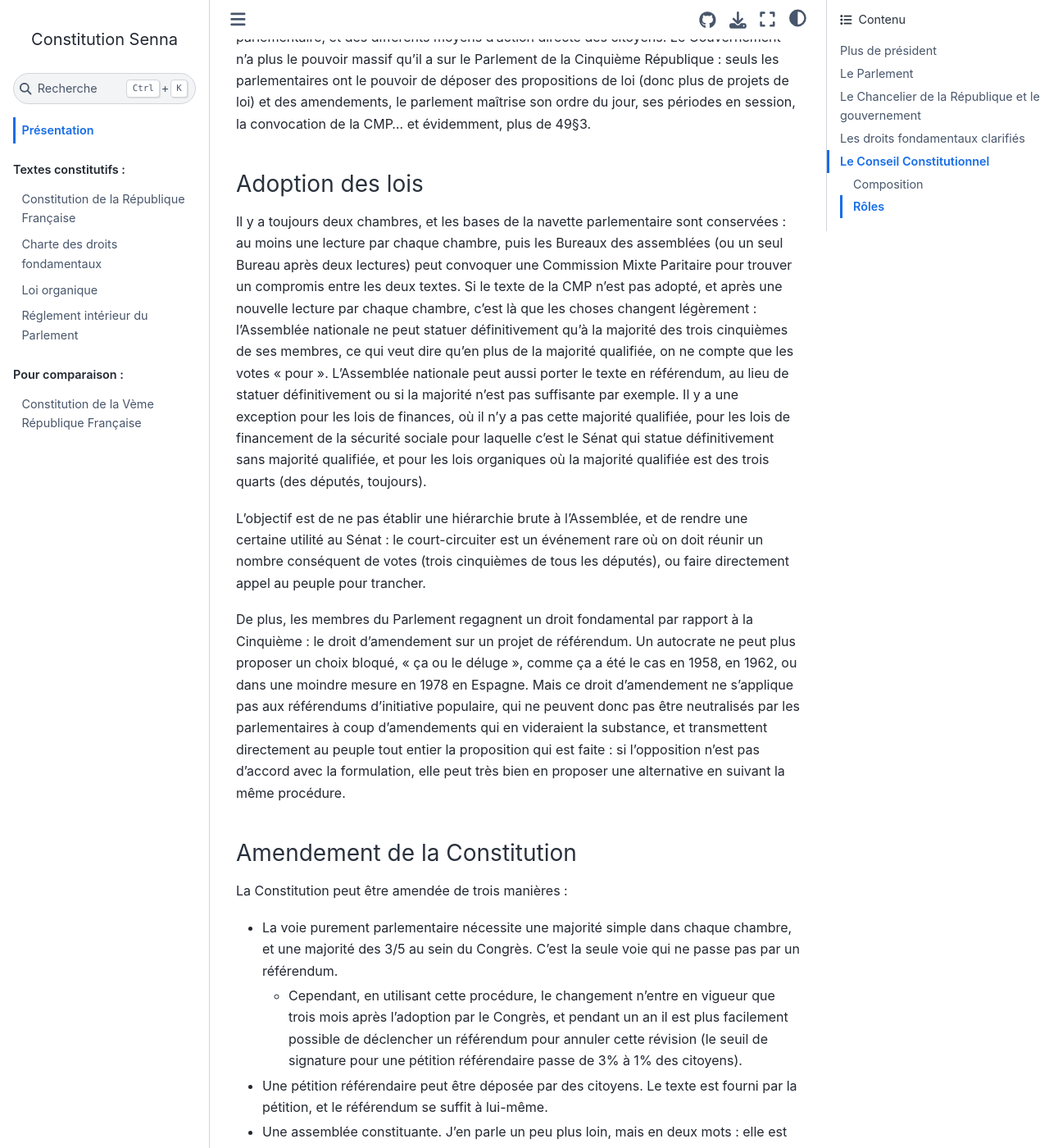
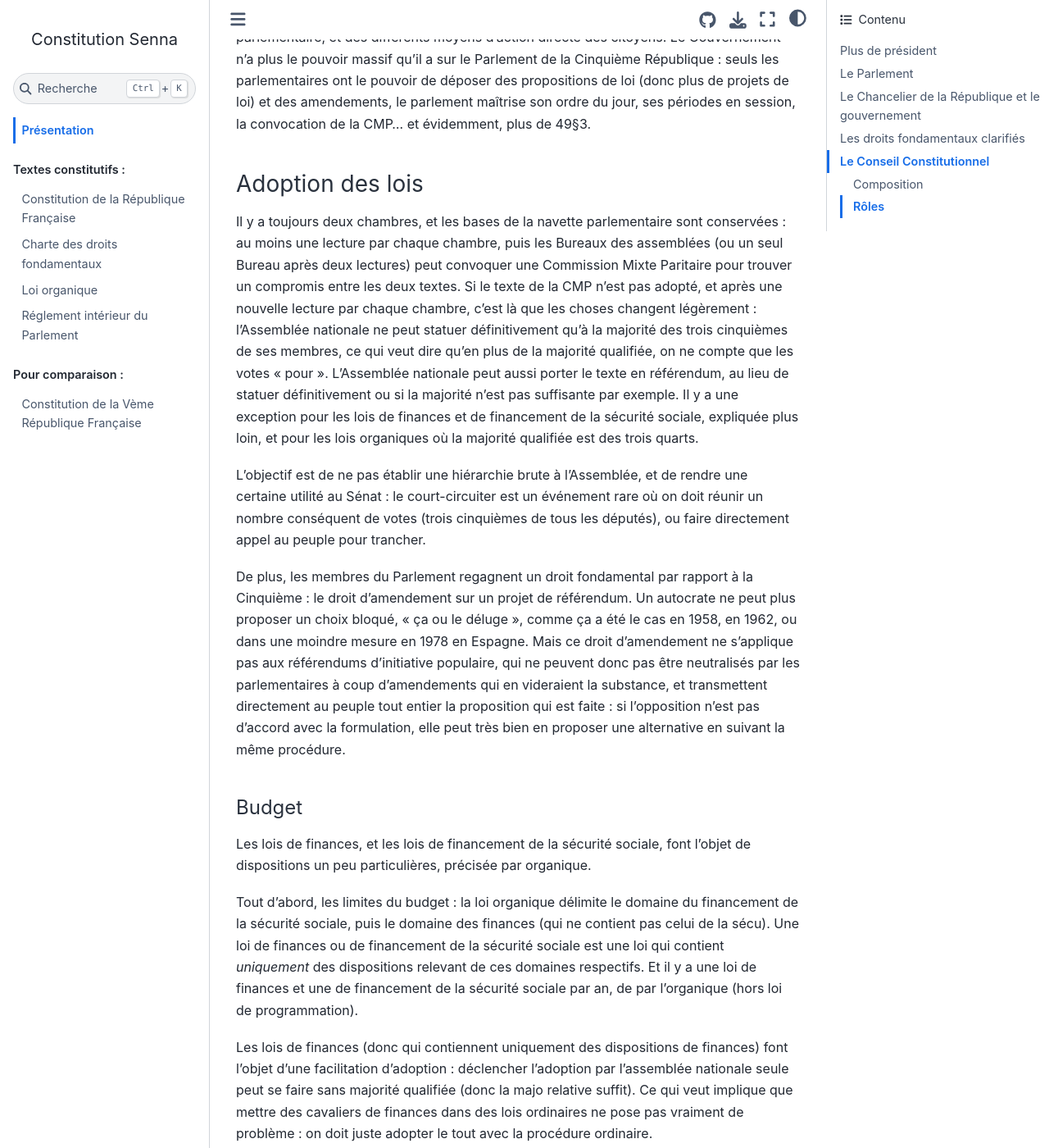
Before and after one commit to Gouvernathor/senna, a Sphinx documentation site: the page built from source/presentation.rst, in a window 1280 px wide and 1400 px high, scrolled down 1603 px. Shown: the whole window at 82% size. Built offline with Sphinx 7.4.7 and the Sphinx Book theme 1.1.4, drawn with Linux system fonts in a browser that asks for light colours; some of the changed text lies outside the part shown.

Commit message:
Présentation de la procédure des lois de budget

```diff
--- a/source/presentation.rst
+++ b/source/presentation.rst
@@ -44,11 +44,26 @@
 Adoption des lois
 -----------------
 
-Il y a toujours deux chambres, et les bases de la navette parlementaire sont conservées : au moins une lecture par chaque chambre, puis les Bureaux des assemblées (ou un seul Bureau après deux lectures) peut convoquer une Commission Mixte Paritaire pour trouver un compromis entre les deux textes. Si le texte de la CMP n'est pas adopté, et après une nouvelle lecture par chaque chambre, c'est là que les choses changent légèrement : l'Assemblée nationale ne peut statuer définitivement qu'à la majorité des trois cinquièmes de ses membres, ce qui veut dire qu'en plus de la majorité qualifiée, on ne compte que les votes "pour". L'Assemblée nationale peut aussi porter le texte en référendum, au lieu de statuer définitivement ou si la majorité n'est pas suffisante par exemple. Il y a une exception pour les lois de finances, où il n'y a pas cette majorité qualifiée, pour les lois de financement de la sécurité sociale pour laquelle c'est le Sénat qui statue définitivement sans majorité qualifiée, et pour les lois organiques où la majorité qualifiée est des trois quarts (des députés, toujours).
+Il y a toujours deux chambres, et les bases de la navette parlementaire sont conservées : au moins une lecture par chaque chambre, puis les Bureaux des assemblées (ou un seul Bureau après deux lectures) peut convoquer une Commission Mixte Paritaire pour trouver un compromis entre les deux textes. Si le texte de la CMP n'est pas adopté, et après une nouvelle lecture par chaque chambre, c'est là que les choses changent légèrement : l'Assemblée nationale ne peut statuer définitivement qu'à la majorité des trois cinquièmes de ses membres, ce qui veut dire qu'en plus de la majorité qualifiée, on ne compte que les votes "pour". L'Assemblée nationale peut aussi porter le texte en référendum, au lieu de statuer définitivement ou si la majorité n'est pas suffisante par exemple. Il y a une exception pour les lois de finances et de financement de la sécurité sociale, expliquée plus loin, et pour les lois organiques où la majorité qualifiée est des trois quarts.
 
 L'objectif est de ne pas établir une hiérarchie brute à l'Assemblée, et de rendre une certaine utilité au Sénat : le court-circuiter est un événement rare où on doit réunir un nombre conséquent de votes (trois cinquièmes de tous les députés), ou faire directement appel au peuple pour trancher.
 
 De plus, les membres du Parlement regagnent un droit fondamental par rapport à la Cinquième : le droit d'amendement sur un projet de référendum. Un autocrate ne peut plus proposer un choix bloqué, "ça ou le déluge", comme ça a été le cas en 1958, en 1962, ou dans une moindre mesure en 1978 en Espagne. Mais ce droit d'amendement ne s'applique pas aux référendums d'initiative populaire, qui ne peuvent donc pas être neutralisés par les parlementaires à coup d'amendements qui en videraient la substance, et transmettent directement au peuple tout entier la proposition qui est faite : si l'opposition n'est pas d'accord avec la formulation, elle peut très bien en proposer une alternative en suivant la même procédure.
+
+Budget
+******
+
+Les lois de finances, et les lois de financement de la sécurité sociale, font l'objet de dispositions un peu particulières, précisée par organique.
+
+Tout d'abord, les limites du budget : la loi organique délimite le domaine du financement de la sécurité sociale, puis le domaine des finances (qui ne contient pas celui de la sécu). Une loi de finances ou de financement de la sécurité sociale est une loi qui contient *uniquement* des dispositions relevant de ces domaines respectifs. Et il y a une loi de finances et une de financement de la sécurité sociale par an, de par l'organique (hors loi de programmation).
+
+Les lois de finances (donc qui contiennent uniquement des dispositions de finances) font l'objet d'une facilitation d'adoption : déclencher l'adoption par l'assemblée nationale seule peut se faire sans majorité qualifiée (donc la majo relative suffit). Ce qui veut implique que mettre des cavaliers de finances dans des lois ordinaires ne pose pas vraiment de problème : on doit juste adopter le tout avec la procédure ordinaire.
+
+Les lois de financement de la sécurité sociale ont à la fois une contrainte de procédure, et une facilitation : le pouvoir d'adopter définitivement est *retiré* à l'assemblée, et il est donné au sénat sans contrainte de majorité qualifiée. Ce qui veut dire qu'un cavalier social dans une loi ordinaire empêche cette loi d'être adoptée par une assemblée seule, plus de :artref:`adoption par une seule assemblée` alinéa 2.
+
+À noter que la procédure pour trancher en dernier recours par *référendum* ne change pas : elle reste entre les mains de l'assemblée, sans contrainte de majorité.
+
+En plus de tout ça, et en s'inspirant vaguement des 47 et 47-1 de la 5ème, la durée d'examen d'une loi de budget annuelle est réduite au fur et à mesure qu'on s'approche de la deadline : quand on a passé la moitié du temps restant dans une seule assemblée, la loi passe à l'autre assemblée, avec une durée minimum de quatre jours de séance par lecture.
 
 Amendement de la Constitution
 -----------------------------
```
